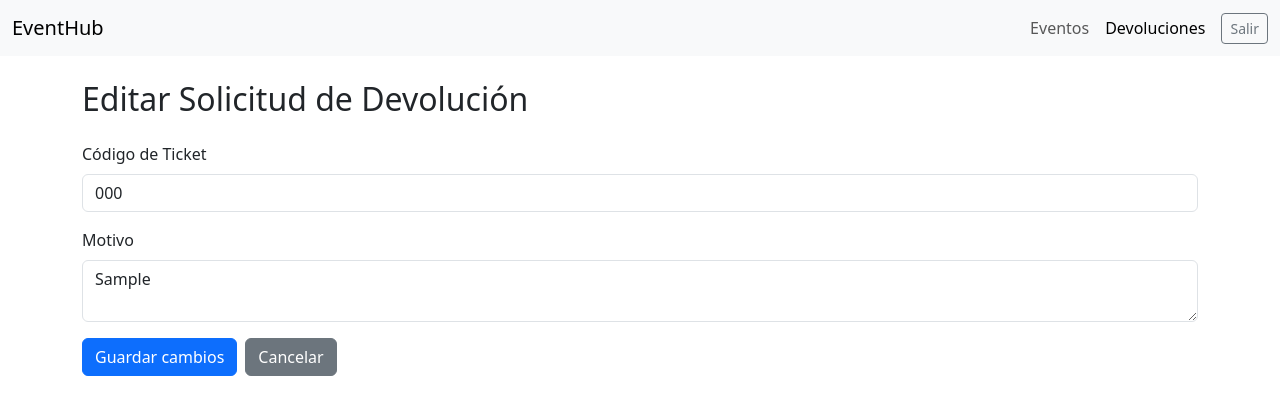
After one commit to witcher-252/eventhub, a Django app: page /refunds/1/edit/ in a window 1280 px wide. The commit adds this page. Shown: the top 415 px of the page. Run offline with Django 5.2, Linux system fonts and the light colour scheme; a user stored in the database is signed in; tables that the repository leaves empty hold one stand-in row (values such as "Sample post"); parts of the project's set-up code (start-up, migrations or seed data) failed here and were passed over.

Commit message:
Agregado formulario de edicion de reembolsos

```diff
--- /dev/null
+++ b/app/templates/refunds/refund_edit.html
@@ -0,0 +1,31 @@
+{% extends "base.html" %}
+
+{% block content %}
+<div class="container mt-4">
+    <h2 class="mb-4">Editar Solicitud de Devolución</h2>
+    <form method="POST">
+        {% csrf_token %}
+
+        <div class="mb-3">
+            <label for="id_ticket_code" class="form-label">Código de Ticket</label>
+            <input type="text" name="ticket_code" id="id_ticket_code" class="form-control" value="{{ form.ticket_code.value|default_if_none:'' }}">
+            {% if form.ticket_code.errors %}
+                <div class="text-danger">{{ form.ticket_code.errors }}</div>
+            {% endif %}
+        </div>
+
+        <div class="mb-3">
+            <label for="id_reason" class="form-label">Motivo</label>
+            <textarea name="reason" id="id_reason" class="form-control">{{ form.reason.value|default_if_none:'' }}</textarea>
+            {% if form.reason.errors %}
+                <div class="text-danger">{{ form.reason.errors }}</div>
+            {% endif %}
+        </div>
+
+        <div class="d-flex gap-2">
+            <button type="submit" class="btn btn-primary">Guardar cambios</button>
+            <a href="{% url 'refund_list' %}" class="btn btn-secondary">Cancelar</a>
+        </div>
+    </form>
+</div>
+{% endblock %}
--- a/app/urls.py
+++ b/app/urls.py
@@ -13,7 +13,8 @@ urlpatterns = [
     path("events/<int:id>/edit/", views.event_form, name="event_edit"),
     path("events/<int:id>/", views.event_detail, name="event_detail"),
     path("events/<int:id>/delete/", views.event_delete, name="event_delete"),
-    path('refund/create/', views.refund_create, name='refund_create'),
-    path('refund/', views.refund_list, name='refund_list'),
+    path('refunds/create/', views.refund_create, name='refund_create'),
+    path('refunds/', views.refund_list, name='refund_list'),
+    path('refunds/<int:id>/edit/', views.refund_edit, name='refund_edit'),
 
 ]
--- a/app/views.py
+++ b/app/views.py
@@ -151,3 +151,15 @@ def refund_list(request):
         refunds = RefundRequest.objects.filter(user=request.user)
 
     return render(request, "refunds/refund_list.html", {"refunds": refunds, "user_is_organizer": user_is_organizer})
+
+@login_required
+def refund_edit(request, id):
+    refund = get_object_or_404(RefundRequest, pk=id, user=request.user)
+    if request.method == 'POST':
+        form = RefundRequestForm(request.POST, instance=refund)
+        if form.is_valid():
+            form.save()
+            return redirect('refund_list')
+    else:
+        form = RefundRequestForm(instance=refund)
+    return render(request, 'refunds/refund_edit.html', {'form': form})
```
Also changed, not shown: app/templates/refunds/refund_list.html (+13 -0 lines).
